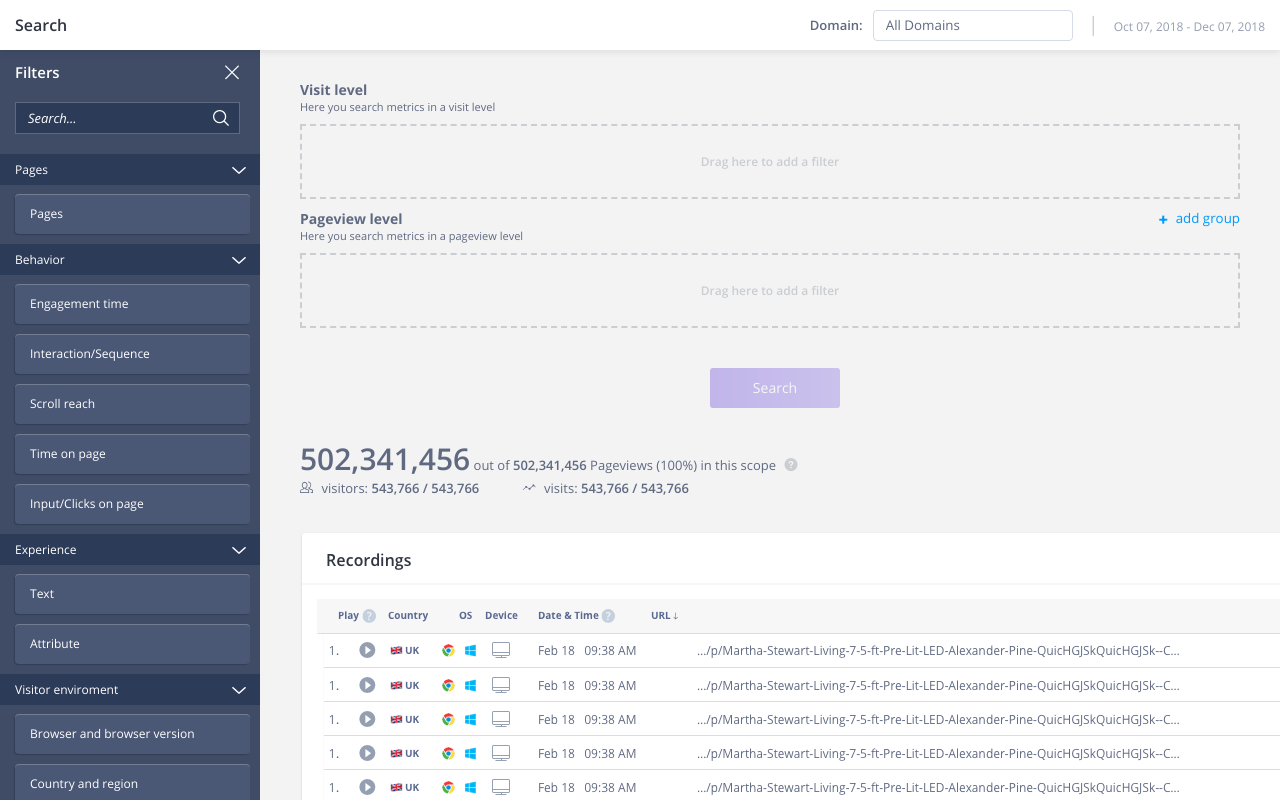
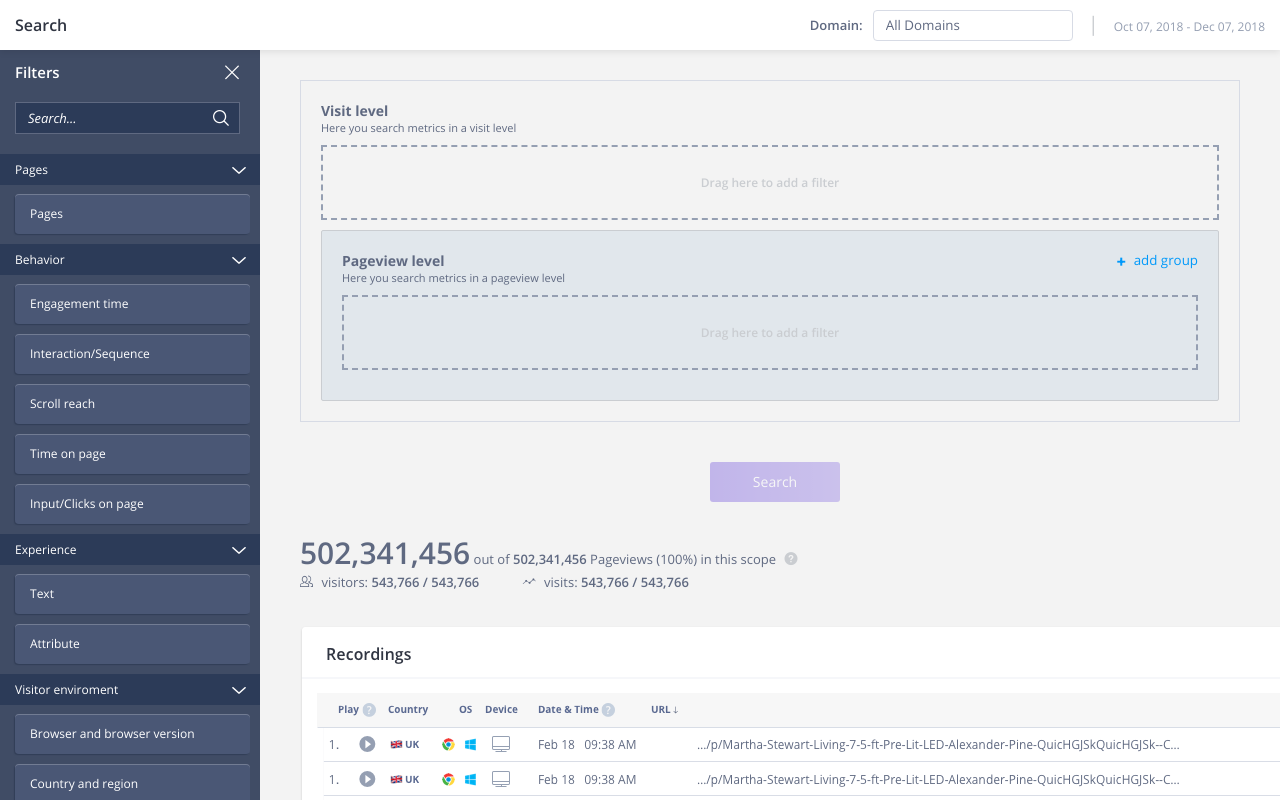
Before and after one commit to IvanovaNataly/drag-and-drop, a plain HTML site: page index.html in a window 1280 px wide. Both pictures are taken after a click on the button "add visit level". Drawn offline with nearby package versions, Linux system fonts and the light colour scheme; files that its build step writes are made by us from their sources; files whose address does not match are found by name.

Commit message:
multilevel styling

```diff
--- a/scripts/search.js
+++ b/scripts/search.js
@@ -152,8 +152,11 @@ $( function() {
 
     function addLevel(event) {
         const $target = $(event.target);
+        const $searchArea = $target.closest(".search-area");
         $target.hide();
-        $target.closest(".search-area").find(".level-visit").removeClass("hidden empty");
+        $searchArea.addClass("multilevel");
+        $searchArea.find(".level-visit").removeClass("hidden empty");
+        $searchArea.closest(".search-area").find(".level-pageview").addClass("inside-visit-level");
     }
 
     function addGroup(event) {
--- a/styles/search.scss
+++ b/styles/search.scss
@@ -249,12 +249,18 @@ h1, h2, h3, p {
     }
 }
 
+.search-area.multilevel {
+    padding: 20px;
+    border: 1px solid $border-color;
+}
+
 .level-pageview {
-    //margin: 20px 0;
-    //padding: 20px;
-    //background-color: $white;
-    //border-radius: $dd-border-radius;
-    //box-shadow: $box-shadow;
+    &.inside-visit-level {
+        padding: 20px;
+        background-color: #e1e7ec;
+        border: 1px solid $text-light;
+        border-radius: 2px;
+    }
 }
 
 .level-group {
@@ -289,7 +295,7 @@ h1, h2, h3, p {
     font-weight: 600;
     color: $text-light;
     min-height: 75px;
-    border: 2px dashed $text-light;
+    border: 2px dashed $text-medium;
     justify-content: center;
     align-items: center;
 }
```
